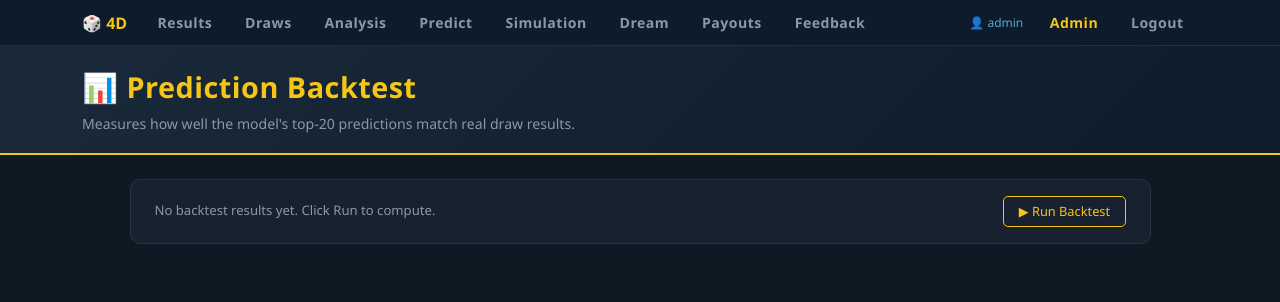
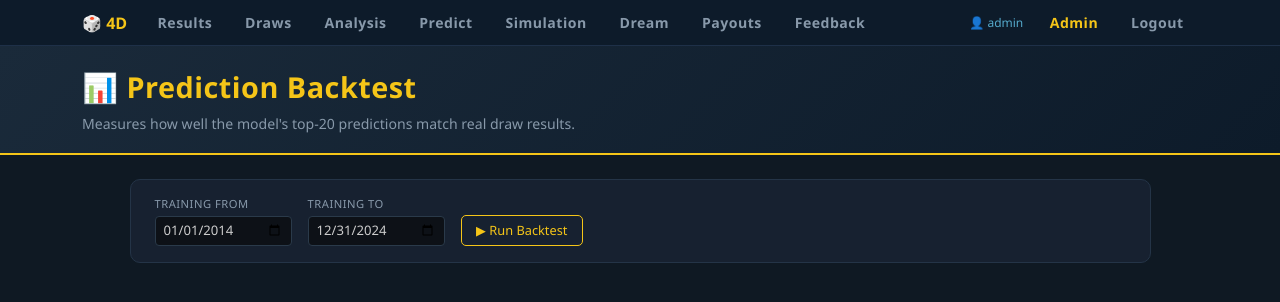
Before and after one commit to saupin/4d-lottery-checker, a Flask app: page /admin/backtest in a window 1280 px wide. Shown: the top 302 px of the page. Run offline with Flask 3, Linux system fonts and the light colour scheme; the visitor is signed in with stand-in values (Sample User, id 1); data that the repository does not hold is empty.

Commit message:
Backtest: make training date range user-configurable
Co-Authored-By: Claude Sonnet 4.6 <noreply@anthropic.com>

```diff
--- a/app.py
+++ b/app.py
@@ -1324,14 +1324,18 @@ def admin_test_analysis():
                     "analysis": analysis, "analysis_ok": bool(analysis)})
 
 
-BACKTEST_TRAIN_CUTOFF = "2025-01-01"
-BACKTEST_TOP_N        = 20
-
-def _run_backtest() -> dict:
+BACKTEST_TOP_N = 20
+
+def _run_backtest(train_from: str = "2014-01-01", train_to: str = "2024-12-31") -> dict:
     global _backtest_cache
     data       = load_results()
-    train_data = {d: v for d, v in data.items() if d < BACKTEST_TRAIN_CUTOFF}
-    test_data  = {d: v for d, v in data.items() if d >= BACKTEST_TRAIN_CUTOFF}
+    all_dates  = sorted(data.keys())
+    # Clamp inputs to available dates
+    train_from = max(train_from, all_dates[0])
+    train_to   = min(train_to,   all_dates[-1])
+    # Test starts from the first draw AFTER train_to
+    train_data = {d: v for d, v in data.items() if train_from <= d <= train_to}
+    test_data  = {d: v for d, v in data.items() if d > train_to}
     if not train_data or not test_data:
         return {}
 
@@ -1404,10 +1408,10 @@ def _run_backtest() -> dict:
         }
 
     result = {
-        "train_from": min(train_data.keys()),
-        "train_to":   max(train_data.keys()),
-        "test_from":  min(test_data.keys()),
-        "test_to":    max(test_data.keys()),
+        "train_from": min(train_data.keys()) if train_data else train_from,
+        "train_to":   max(train_data.keys()) if train_data else train_to,
+        "test_from":  min(test_data.keys())  if test_data  else "",
+        "test_to":    max(test_data.keys())  if test_data  else "",
         "n_train":    len(train_data),
         "run_at":     datetime.utcnow().strftime("%d %b %Y %H:%M UTC"),
         "summary":    summary,
@@ -1448,8 +1452,11 @@ def admin_backtest():
 def admin_backtest_run():
     if not session.get("is_admin"):
         return jsonify({"error": "Unauthorized"}), 403
+    body       = request.get_json(silent=True) or {}
+    train_from = body.get("train_from", "2014-01-01").strip()
+    train_to   = body.get("train_to",   "2024-12-31").strip()
     try:
-        result = _run_backtest()
+        result = _run_backtest(train_from, train_to)
         return jsonify({"ok": True, "run_at": result.get("run_at", "")})
     except Exception as ex:
         return jsonify({"error": str(ex)}), 500
--- a/templates/admin_backtest.html
+++ b/templates/admin_backtest.html
@@ -12,22 +12,34 @@
 
   <!-- Controls -->
   <div class="section-card mb-4" style="padding:1rem 1.5rem">
-    <div class="d-flex align-items-center justify-content-between flex-wrap gap-3">
-      <div style="font-size:.82rem;color:#8899aa">
-        {% if results %}
-          <strong style="color:#f5c518">Training:</strong> {{ results.train_from }} — {{ results.train_to }}
-          &nbsp;({{ results.n_train }} draws) &nbsp;|&nbsp;
-          <strong style="color:#f5c518">Test:</strong> {{ results.test_from }} — {{ results.test_to }}
-          &nbsp;|&nbsp; Run: <span style="color:#aaa">{{ results.run_at }}</span>
-        {% else %}
-          No backtest results yet. Click Run to compute.
-        {% endif %}
+    <div class="d-flex align-items-center flex-wrap gap-3">
+      <div>
+        <label style="font-size:.7rem;color:#8899aa;text-transform:uppercase;letter-spacing:.5px;display:block;margin-bottom:.2rem">Training From</label>
+        <input type="date" id="train-from" value="{{ results.train_from if results else '2014-01-01' }}"
+               style="background:#0d1117;border:1px solid #2a3a4a;color:#ccc;border-radius:4px;
+                      padding:.25rem .5rem;font-size:.82rem">
       </div>
-      <button id="run-btn" onclick="runBacktest()"
-              style="background:none;border:1px solid #f5c518;color:#f5c518;border-radius:5px;
-                     padding:.3rem .9rem;font-size:.8rem;cursor:pointer;transition:all .15s">
-        &#9654; Run Backtest
-      </button>
+      <div>
+        <label style="font-size:.7rem;color:#8899aa;text-transform:uppercase;letter-spacing:.5px;display:block;margin-bottom:.2rem">Training To</label>
+        <input type="date" id="train-to" value="{{ results.train_to if results else '2024-12-31' }}"
+               style="background:#0d1117;border:1px solid #2a3a4a;color:#ccc;border-radius:4px;
+                      padding:.25rem .5rem;font-size:.82rem">
+      </div>
+      <div style="align-self:flex-end">
+        <button id="run-btn" onclick="runBacktest()"
+                style="background:none;border:1px solid #f5c518;color:#f5c518;border-radius:5px;
+                       padding:.3rem .9rem;font-size:.8rem;cursor:pointer;transition:all .15s">
+          &#9654; Run Backtest
+        </button>
+      </div>
+      {% if results %}
+      <div style="font-size:.75rem;color:#55667a;align-self:flex-end;padding-bottom:.1rem">
+        Test: <strong style="color:#8899aa">{{ results.test_from }}</strong> —
+        <strong style="color:#8899aa">{{ results.test_to }}</strong>
+        &nbsp;({{ results.summary.all.n_draws }} draws) &nbsp;|&nbsp;
+        {{ results.run_at }}
+      </div>
+      {% endif %}
     </div>
   </div>
 
@@ -171,11 +183,21 @@ function showTab(key) {
 }
 
 async function runBacktest() {
+  const trainFrom = document.getElementById('train-from').value;
+  const trainTo   = document.getElementById('train-to').value;
+  if (!trainFrom || !trainTo || trainFrom >= trainTo) {
+    alert('Training "From" date must be before "To" date.');
+    return;
+  }
   const btn = document.getElementById('run-btn');
   btn.disabled = true;
   btn.textContent = 'Running… (this takes ~10s)';
   try {
-    const r = await fetch('/admin/backtest/run', { method: 'POST' });
+    const r = await fetch('/admin/backtest/run', {
+      method: 'POST',
+      headers: { 'Content-Type': 'application/json' },
+      body: JSON.stringify({ train_from: trainFrom, train_to: trainTo })
+    });
     const d = await r.json();
     if (r.ok) {
       btn.textContent = 'Done — reloading…';
```
